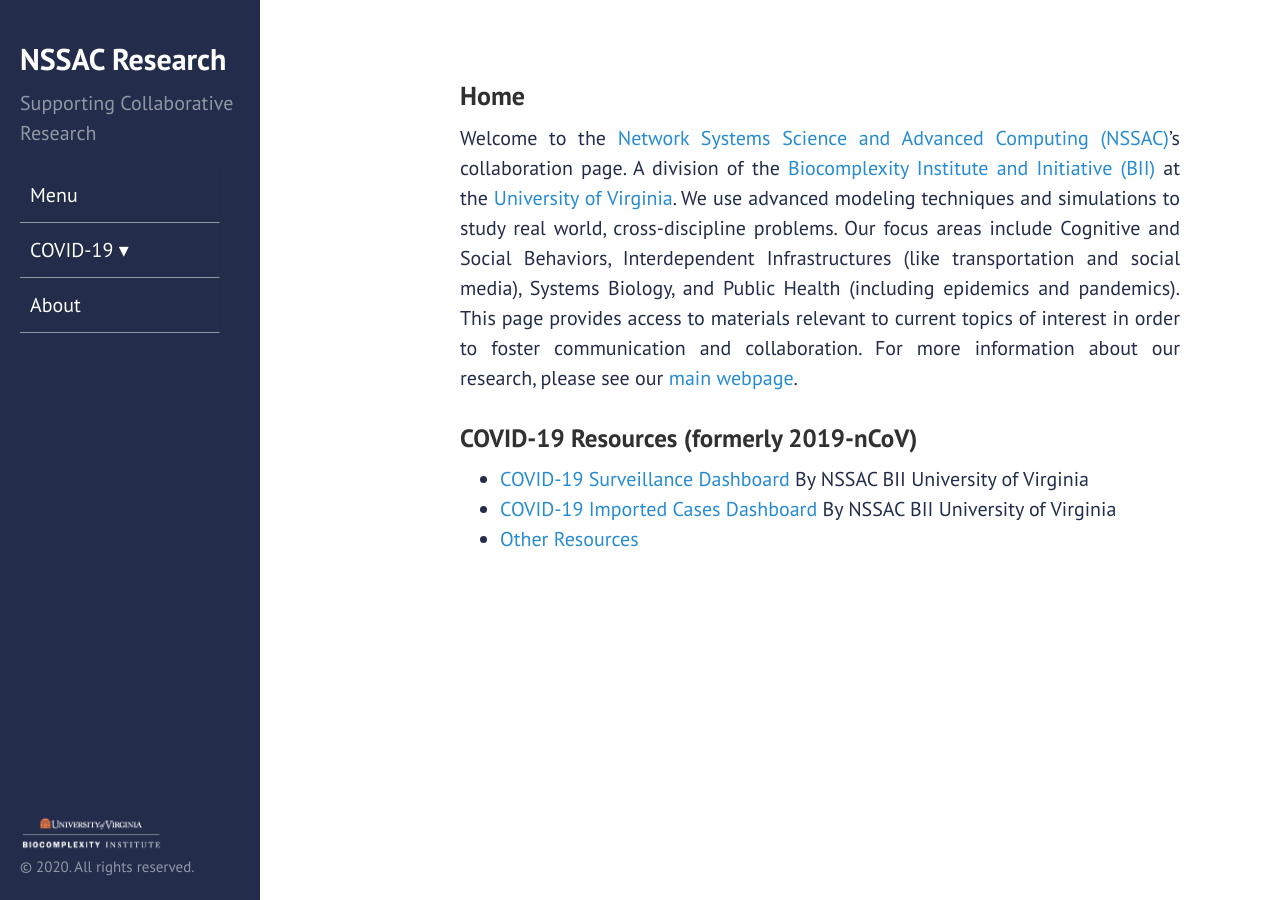
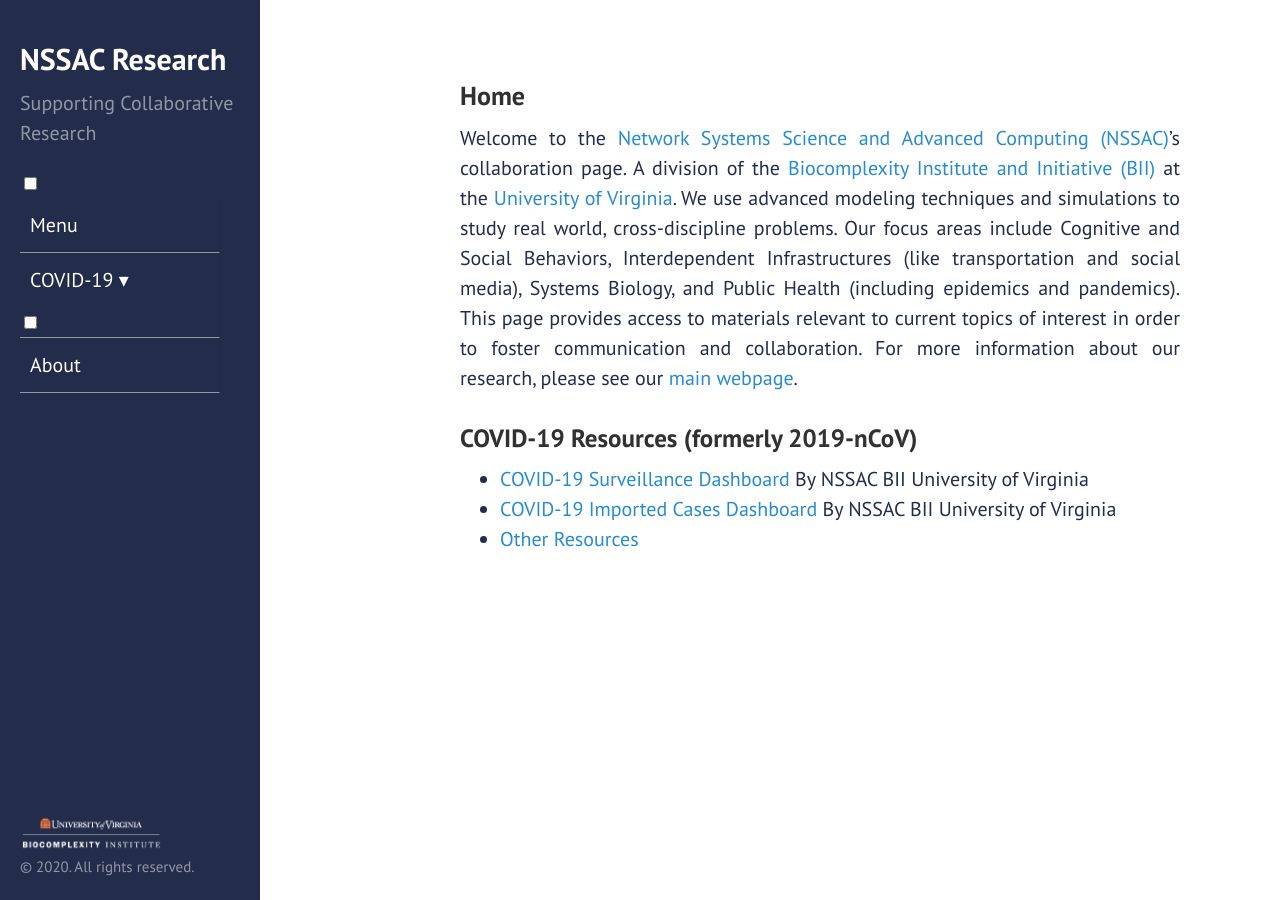
Before and after one commit to mehta-gaurav/mehta-gaurav.github.io, a Jekyll site: the page built from index.md, in a window 1280 px wide. Built offline with Jekyll 4.4.1, drawn with Linux system fonts in a browser that asks for light colours.

Commit message:
Update layout.css

```diff
--- a/public/css/layout.css
+++ b/public/css/layout.css
@@ -7,14 +7,14 @@
     display: none;
 }
 
-#tm:checked+.main-menu {
+/* #tm:checked+.main-menu {
     display: block;
-}
+} */
 
-#menu input[type="checkbox"],
+/* #menu input[type="checkbox"],
 #menu ul span.drop-icon {
     display: none;
-}
+} */
 
 #menu li,
 #toggle-menu,
```
